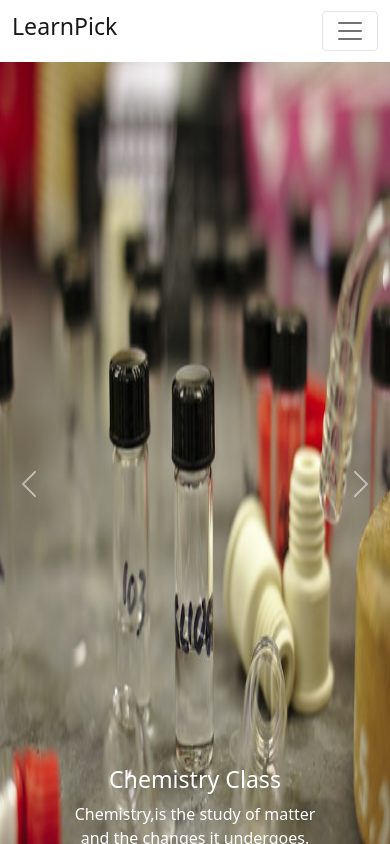
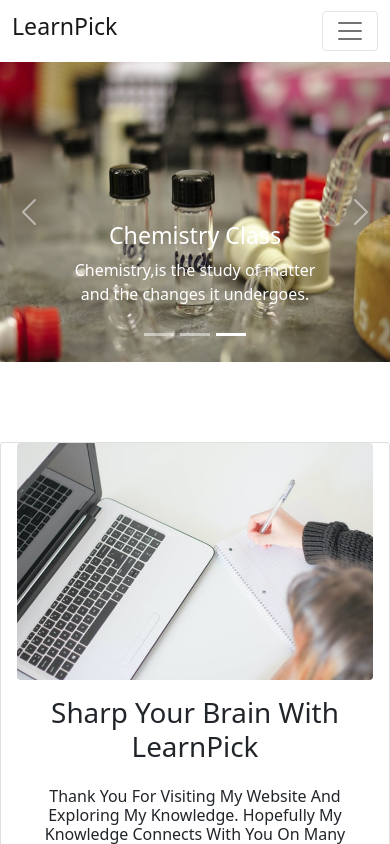
Before and after one commit to fatematuzjohora/learnpick, a React (Create React App) app: page / in a window 390 px wide. Shown: the top 844 px of the page. Built offline with nearby package versions, Linux system fonts and the light colour scheme; no server answers.

Commit message:
some more updated

```diff
--- /dev/null
+++ b/src/component/Pages/Home/Banner/Banner.css
@@ -0,0 +1,8 @@
+.img-h{
+    height: 520px;
+}
+@media only screen and (max-width: 425px){
+    .img-h{
+        height: 300px;
+    }
+}
--- a/src/component/Pages/Home/Banner/Banner.js
+++ b/src/component/Pages/Home/Banner/Banner.js
@@ -4,26 +4,27 @@ import { Carousel } from "react-bootstrap";
 import BannerImage1 from "../../../Images/Banner/IELTS.jpg";
 import BannerImage2 from "../../../Images/Banner/Economics.jpg";
 import BannerImage3 from "../../../Images/Banner/Chemistry.jpg";
+import "./Banner.css"
 
 const Banner = () => {
   return (
     <Carousel style={{marginBottom: '80px'}}>
       <Carousel.Item interval={1000}>
-        <img className="d-block w-100 vh-100" src={BannerImage1} alt="First slide" />
+        <img className="d-block w-100 img-h" src={BannerImage1} alt="First slide" />
         <Carousel.Caption>
           <h3> IELTS Class</h3>
           <p>You still have time to take the English Test.</p>
         </Carousel.Caption>
       </Carousel.Item>
       <Carousel.Item interval={500}>
-        <img className="d-block w-100 vh-100" src={BannerImage2} alt="Second slide" />
+        <img className="d-block w-100 img-h" src={BannerImage2} alt="Second slide" />
         <Carousel.Caption>
           <h3>Economics Class</h3>
           <p>Economy class ,also called third class, coach class or to distingulish it.</p>
         </Carousel.Caption>
       </Carousel.Item>
       <Carousel.Item>
-        <img className="d-block w-100 vh-100" src={BannerImage3} alt="Third slide" />
+        <img className="d-block w-100 img-h" src={BannerImage3} alt="Third slide" />
         <Carousel.Caption>
           <h3>Chemistry Class</h3>
           <p>
--- a/src/component/Shared/Header/Header.js
+++ b/src/component/Shared/Header/Header.js
@@ -12,7 +12,7 @@ const Header = () => {
     signOut(auth);
   }
   return (
-    <Navbar collapseOnSelect expand="lg"  className="">
+    <Navbar collapseOnSelect expand="lg" sticky="top" className="bg-white">
     <Container>
     <Navbar.Brand as={Link} to="/">
       <h3>LearnPick</h3>
```
